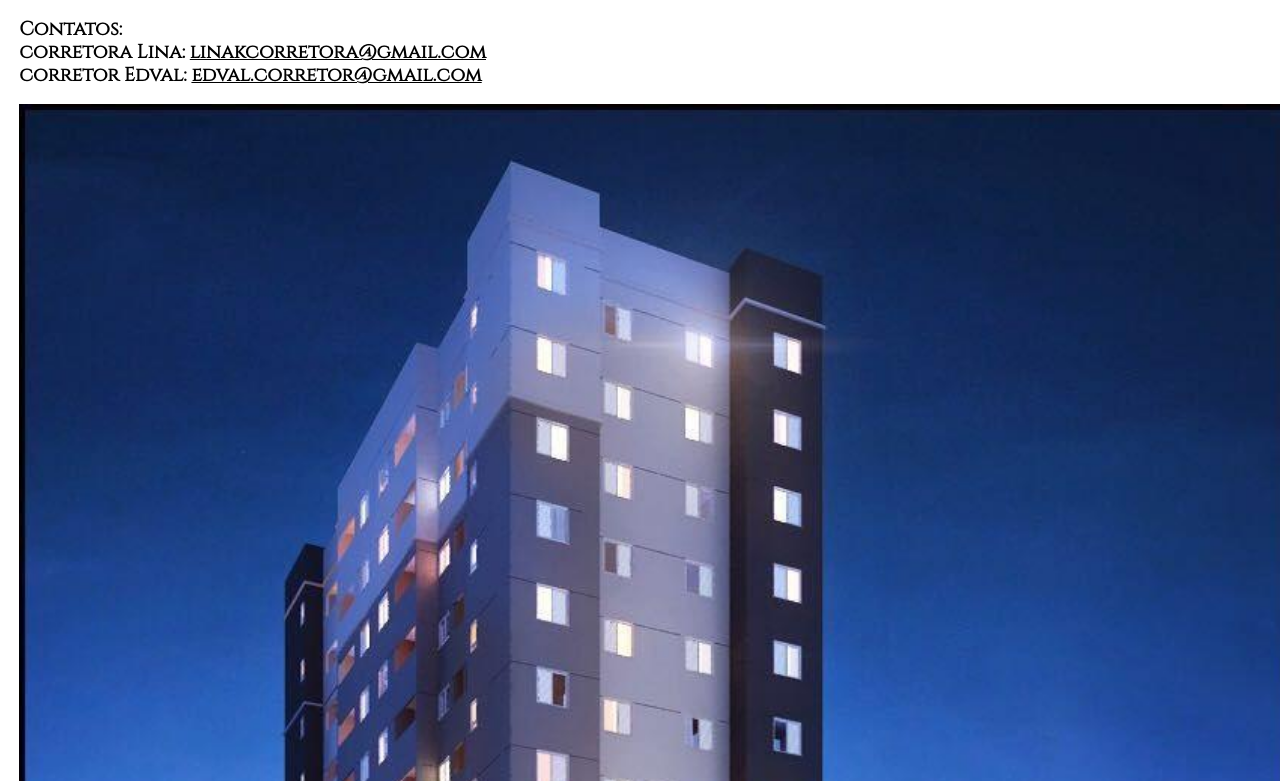
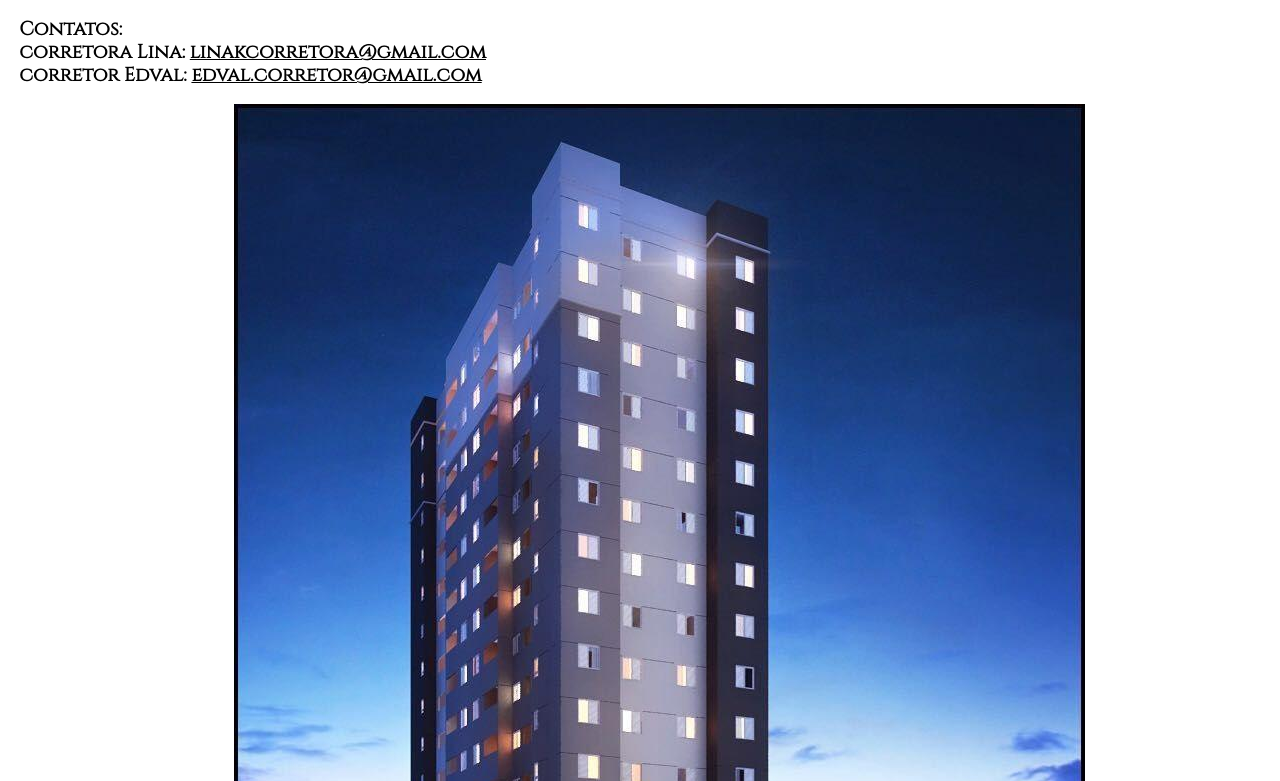
Before and after one commit to empreendimentos-em-sao-paulo/empreendimentos-em-sao-paulo.github.io, a plain HTML site: page index.html in a window 1280 px wide. Shown: the part 519-1300 px from the top of the page. Drawn offline with Linux system fonts and the light colour scheme.

Commit message:
Added files via upload

```diff
--- a/style.css
+++ b/style.css
@@ -31,6 +31,7 @@ body {
     font-size: 120%;
     font-weight: bold;
     padding-left: 1em;
+    text-align: left;
     width: 100%;
 }
 
@@ -38,7 +39,7 @@ body {
     display: block;
     height: auto;
     margin: 0 auto;
-    width: 100%;
+    max-width: 100%;
 }
 
 .link {
```
